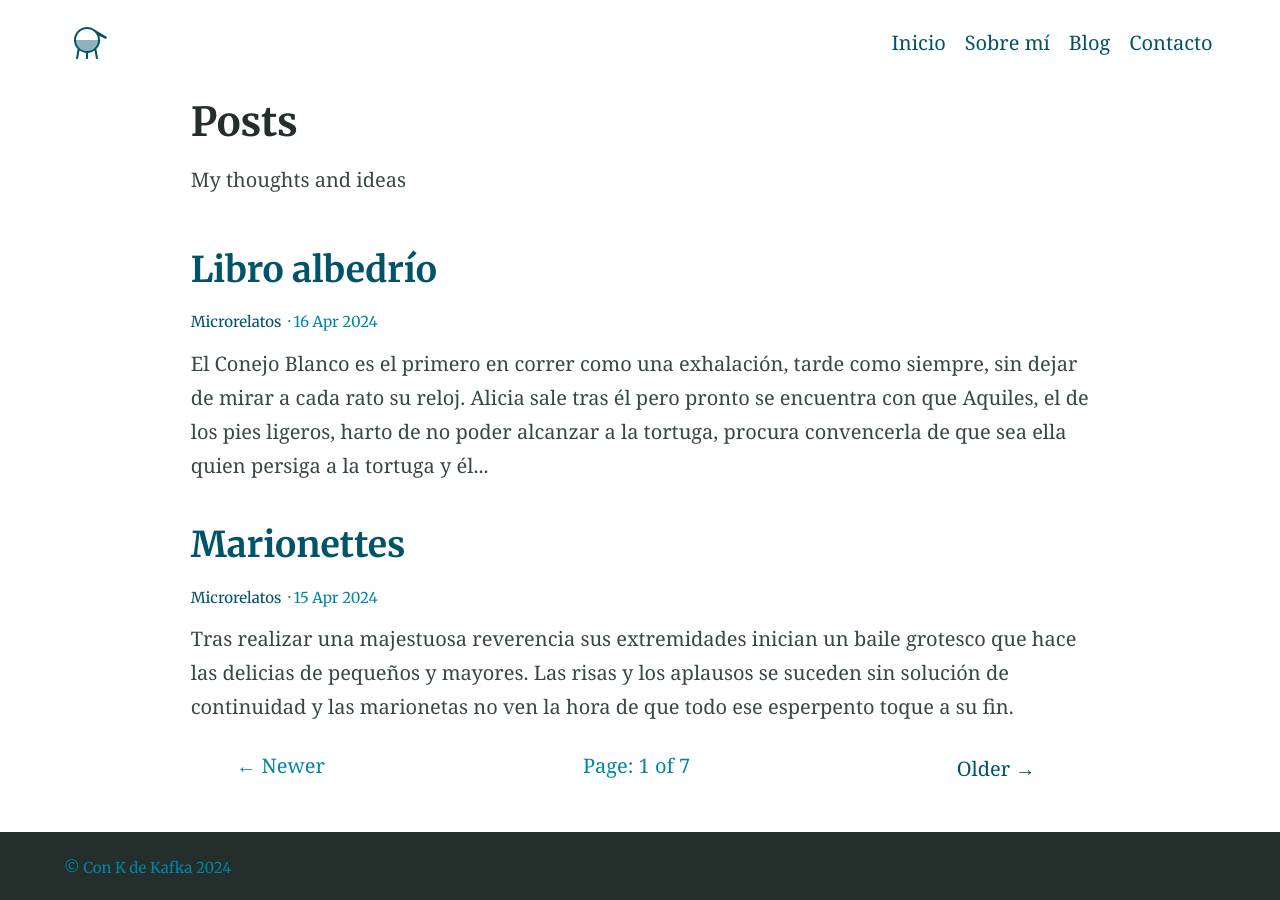
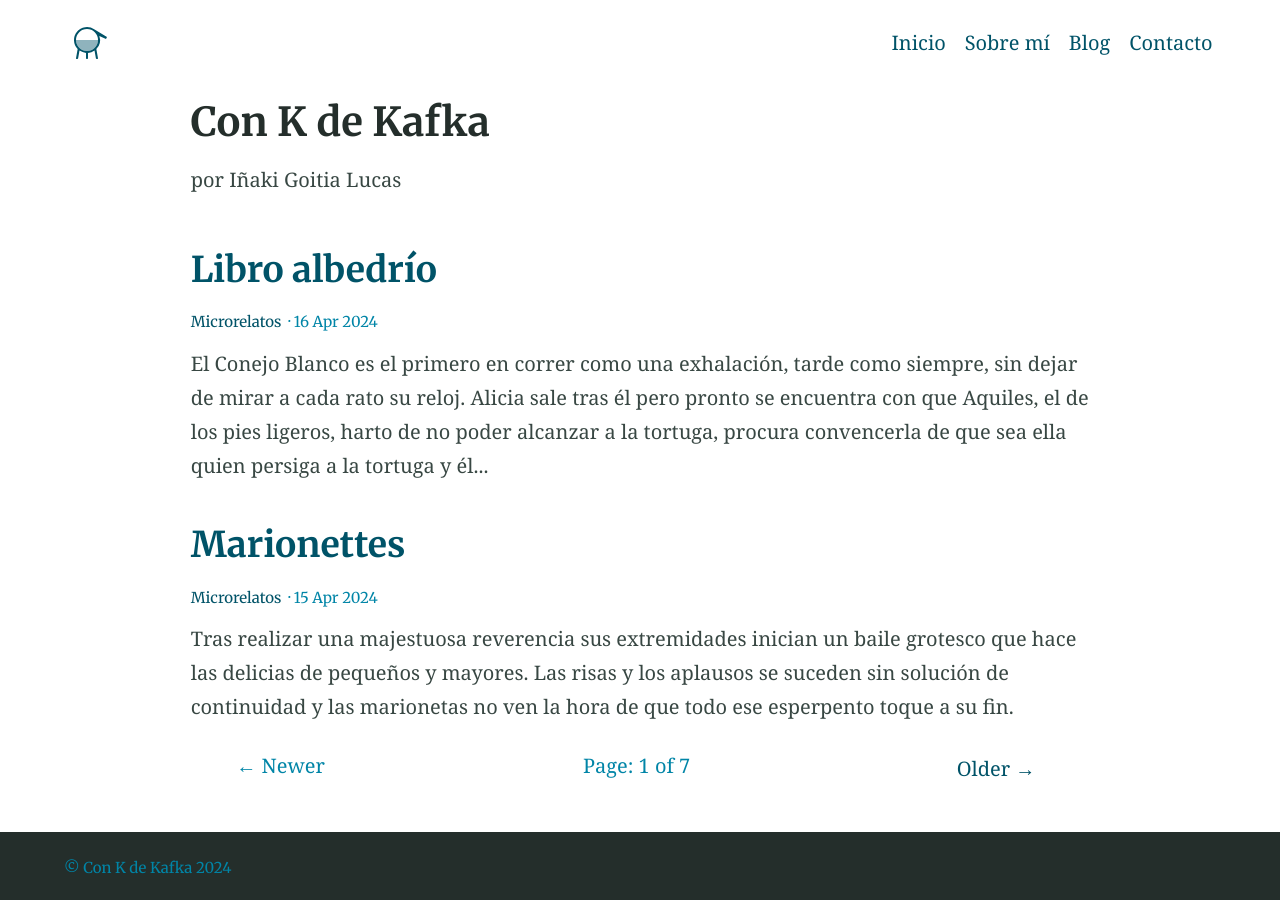
Before and after one commit to ezubiria/conkdekafka, a Jekyll site: the page built from blog/index.html, in a window 1280 px wide. Built offline with Jekyll 4.4.1, drawn with Linux system fonts in a browser that asks for light colours; the list of posts is cut into pages by our own code.

Commit message:
Update _config.yml

```diff
--- a/_config.yml
+++ b/_config.yml
@@ -63,11 +63,9 @@ timezone: Europe/London # Timezone for blog posts and alike
 # 5. Collections
 collections:
   posts:
-    title: Posts # Needed for Siteleaf
+    title: Con K de Kafka # Needed for Siteleaf
     output: true
-    description: "My thoughts and ideas" # The post list page content
-    feature_text: |
-      ## Welcome to the blog
+    description: "por Iñaki Goitia Lucas" # The post list page content
     feature_image: "/assets/images/SobreMi.jpg"
 
 # 6. Jekyll collections settings
```
